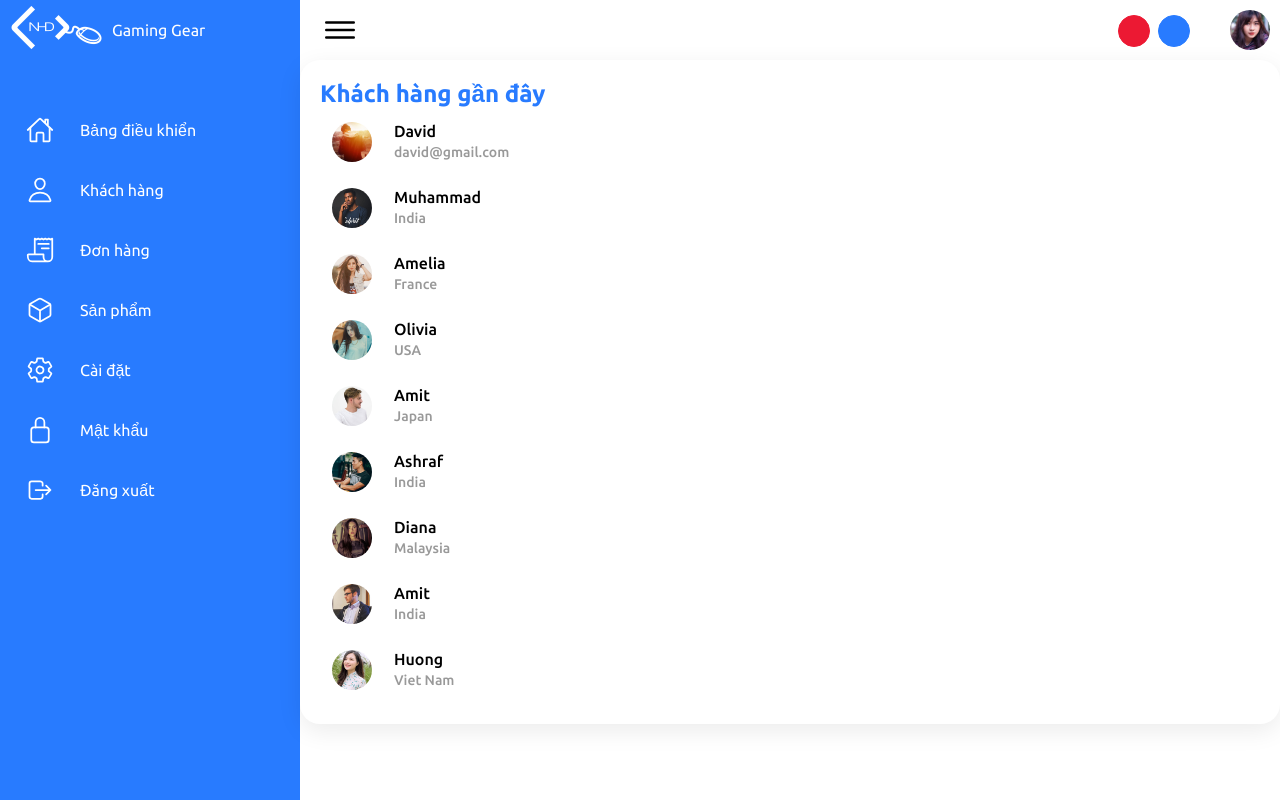
After one commit to nhd79/Gaming-Gear, a PHP site: page /view/dashboard-product.php in a window 1280 px wide. The commit adds this page. Run offline with PHP 8.4, Linux system fonts and the light colour scheme.

Commit message:
rename dashboard files, delete search bar, create dashboard-product page

```diff
--- a/controller/logout.php
+++ b/controller/logout.php
@@ -1,8 +1,8 @@
 <?php
 $name = $_SESSION["full_name"];
 if ($name == "admin") {
-    // echo "<script>location.href = 'admin-dashboard.php';</script>";
-    header('Location: admin-dashboard.php');
+    // echo "<script>location.href = 'dashboard.php';</script>";
+    header('Location: dashboard.php');
 } else {
     echo '<a href="user.php">KHÁCH HÀNG</a>
     <a href="index.php?logout=1">ĐĂNG XUẤT</a>
--- /dev/null
+++ b/view/dashboard-navigation.php
@@ -0,0 +1,94 @@
+<?php
+session_start();
+if (isset($_REQUEST["logout"])) {
+    session_destroy();
+    echo "<script>location.href = 'index.php';</script>";
+}
+include_once("../model/db.php");
+?>
+
+<!-- Change color -->
+<script>
+    var r = document.querySelector(":root");
+    var color = '';
+
+    function changeColor(value) {
+        r.style.setProperty("--mainColor", value);
+        color = value;
+        // console.log(color);
+    }
+
+    function setColor() {
+        console.log(color);
+
+        r.style.setProperty("--mainColor", color);
+    }
+</script>
+
+<div class="container">
+    <div class="navigation">
+        <ul>
+            <li>
+                <a href="/">
+                    <span class="logo"><img src="/images/logo4.png" alt="Website's Logo" height="45" /></span>
+                    <span class="title">Gaming Gear</span>
+                </a>
+            </li>
+            <li>
+                <a href="/">
+                    <span class="icon">
+                        <ion-icon name="home-outline"></ion-icon>
+                    </span>
+                    <span class="title">Bảng điều khiển</span>
+                </a>
+            </li>
+            <li>
+                <a href="#">
+                    <span class="icon">
+                        <ion-icon name="person-outline"></ion-icon>
+                    </span>
+                    <span class="title">Khách hàng</span>
+                </a>
+            </li>
+            <li>
+                <a href="#">
+                    <span class="icon">
+                        <ion-icon name="receipt-outline"></ion-icon>
+                    </span>
+                    <span class="title">Đơn hàng</span>
+                </a>
+            </li>
+            <li>
+                <a href="dashboard-product.php">
+                    <span class="icon">
+                        <ion-icon name="cube-outline"></ion-icon>
+                    </span>
+                    <span class="title">Sản phẩm</span>
+                </a>
+            </li>
+            <li>
+                <a href="#">
+                    <span class="icon">
+                        <ion-icon name="settings-outline"></ion-icon>
+                    </span>
+                    <span class="title">Cài đặt</span>
+                </a>
+            </li>
+            <li>
+                <a href="#">
+                    <span class="icon">
+                        <ion-icon name="lock-closed-outline"></ion-icon>
+                    </span>
+                    <span class="title">Mật khẩu</span>
+                </a>
+            </li>
+            <li>
+                <a href="dashboard.php?logout=1">
+                    <span class="icon">
+                        <ion-icon name="log-out-outline"></ion-icon>
+                    </span>
+                    <span class="title">Đăng xuất</span>
+                </a>
+            </li>
+        </ul>
+    </div>
--- /dev/null
+++ b/view/dashboard-product.php
@@ -0,0 +1,135 @@
+<!DOCTYPE html>
+<html lang="en">
+
+<head>
+  <meta charset="UTF-8" />
+  <meta http-equiv="X-UA-Compatible" content="IE=edge" />
+  <meta name="viewport" content="width=device-width, initial-scale=1.0" />
+  <link rel="stylesheet" href="/css/dashboard-styles.css" />
+  <title>Admin Dashboard</title>
+</head>
+
+<body onload="setColor()">
+  <div class="container">
+    <?php
+    include_once("dashboard-navigation.php");
+    ?>
+
+    <!-- Main -->
+    <div class="main">
+      <?php
+      include_once("dashboard-topbar.php");
+      ?>
+
+      <!-- Customers -->
+      <div class="recentCustomers">
+        <div class="cardHeader">
+          <h2>Khách hàng gần đây</h2>
+        </div>
+        <table>
+          <tr>
+            <td width="60px">
+              <div class="imgBx"><img src="/images/img1.jpg" /></div>
+            </td>
+            <td>
+              <h4>David<br /><span>david@gmail.com</span></h4>
+            </td>
+          </tr>
+          <tr>
+            <td width="60px">
+              <div class="imgBx"><img src="/images/img2.jpg" /></div>
+            </td>
+            <td>
+              <h4>Muhammad<br /><span>India</span></h4>
+            </td>
+          </tr>
+          <tr>
+            <td width="60px">
+              <div class="imgBx"><img src="/images/img3.jpg" /></div>
+            </td>
+            <td>
+              <h4>Amelia<br /><span>France</span></h4>
+            </td>
+          </tr>
+          <tr>
+            <td width="60px">
+              <div class="imgBx"><img src="/images/img4.jpg" /></div>
+            </td>
+            <td>
+              <h4>Olivia<br /><span>USA</span></h4>
+            </td>
+          </tr>
+          <tr>
+            <td width="60px">
+              <div class="imgBx"><img src="/images/img5.jpg" /></div>
+            </td>
+            <td>
+              <h4>Amit<br /><span>Japan</span></h4>
+            </td>
+          </tr>
+          <tr>
+            <td width="60px">
+              <div class="imgBx"><img src="/images/img6.jpg" /></div>
+            </td>
+            <td>
+              <h4>Ashraf<br /><span>India</span></h4>
+            </td>
+          </tr>
+          <tr>
+            <td width="60px">
+              <div class="imgBx"><img src="/images/img7.jpg" /></div>
+            </td>
+            <td>
+              <h4>Diana<br /><span>Malaysia</span></h4>
+            </td>
+          </tr>
+          <tr>
+            <td width="60px">
+              <div class="imgBx"><img src="/images/img8.jpg" /></div>
+            </td>
+            <td>
+              <h4>Amit<br /><span>India</span></h4>
+            </td>
+          </tr>
+          <tr>
+            <td width="60px">
+              <div class="imgBx"><img src="/images/img9.jpg" /></div>
+            </td>
+            <td>
+              <h4>Huong<br /><span>Viet Nam</span></h4>
+            </td>
+          </tr>
+        </table>
+      </div>
+    </div>
+  </div>
+  </div>
+
+  <script type="module" src="https://unpkg.com/ionicons@5.5.2/dist/ionicons/ionicons.esm.js"></script>
+  <script nomodule src="https://unpkg.com/ionicons@5.5.2/dist/ionicons/ionicons.js"></script>
+
+  <script>
+    // MenuToggle
+    let toggle = document.querySelector(".toggle");
+    let navigation = document.querySelector(".navigation");
+    let main = document.querySelector(".main");
+
+    toggle.onclick = function() {
+      navigation.classList.toggle("active");
+      main.classList.toggle("active");
+    };
+    // add hovered class in selected list item
+    let list = document.querySelectorAll(".navigation li");
+
+    function activeLink() {
+      list.forEach((item) => item.classList.remove("hovered"));
+      this.classList.add("hovered");
+    }
+    list.forEach((item) => item.addEventListener("mouseover", activeLink));
+  </script>
+
+  <button class="red" onclick="changeColor('#ec1933')"></button>
+  <button class="blue" onclick="changeColor('#287bff')"></button>
+</body>
+
+</html>
--- /dev/null
+++ b/view/dashboard-topbar.php
@@ -0,0 +1,16 @@
+<div class="topbar">
+    <div class="toggle">
+        <ion-icon name="menu-outline"></ion-icon>
+    </div>
+    <!-- search -->
+    <!-- <div class="search">
+        <label>
+            <input type="text" placeholder="Tìm kiếm..." />
+            <ion-icon name="search-outline"></ion-icon>
+        </label>
+    </div> -->
+    <!-- user img -->
+    <div class="user">
+        <img src="/images/user.jpg" alt="" />
+    </div>
+</div>
```
Also changed, not shown: view/dashboard.php (renamed from view/admin-dashboard.php, +6 -106 lines).
